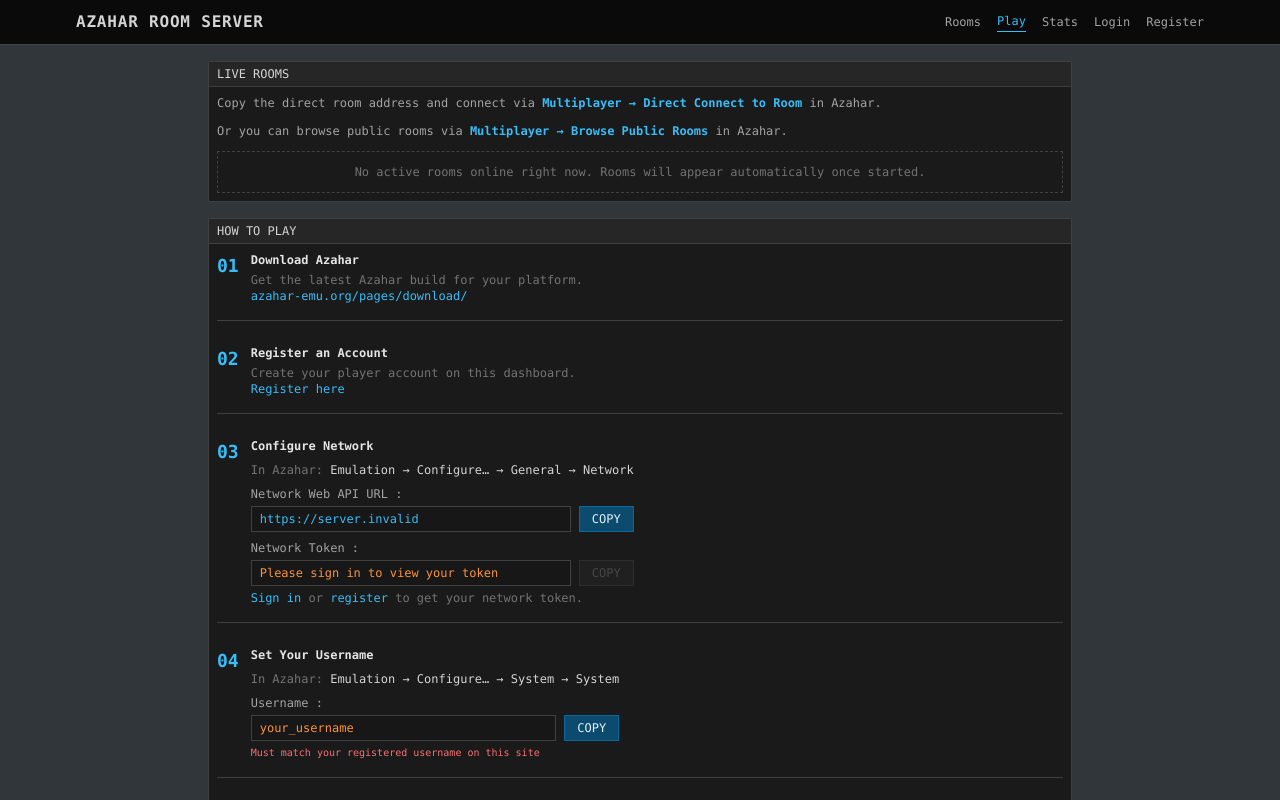
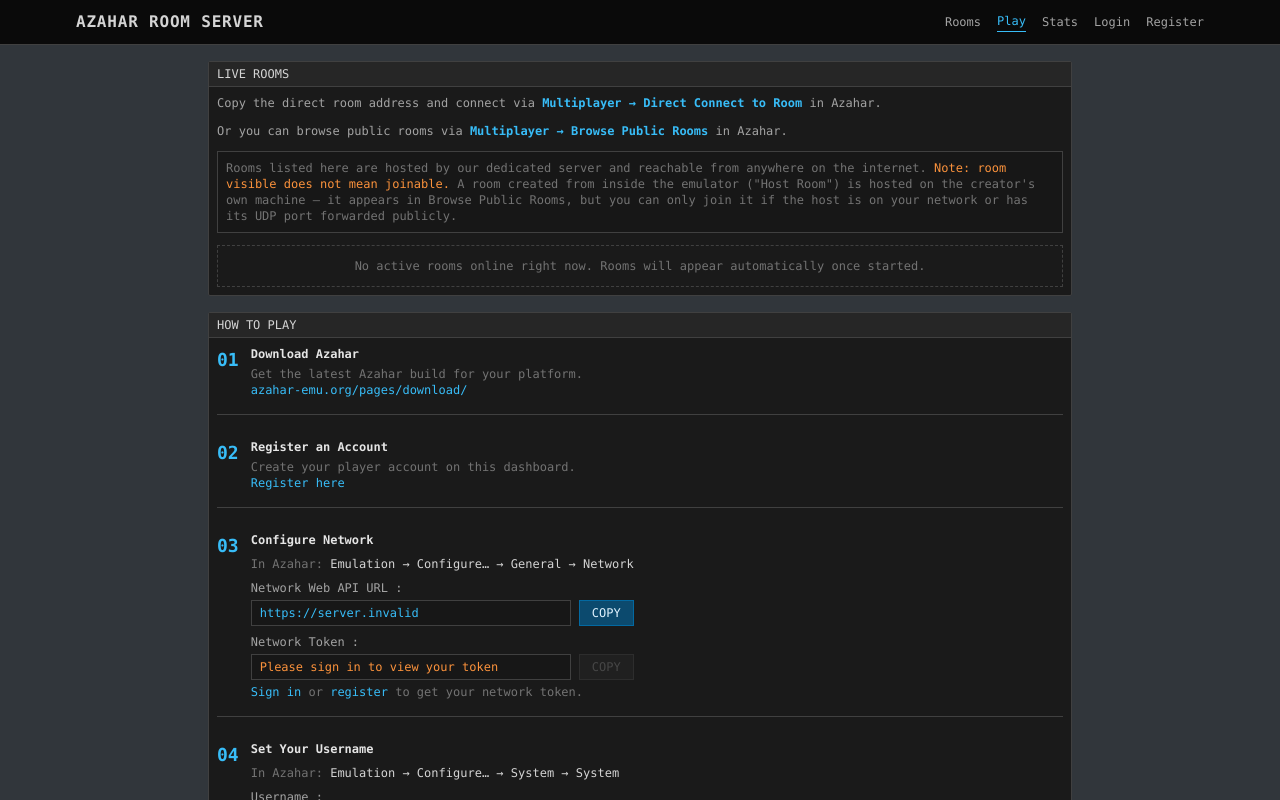
Before and after one commit to TheRinzler65/azahar-room-server, a React (Vite) app in the folder dashboard/: page /play in a window 1280 px wide. Shown: the top 800 px of the page. Built offline with nearby package versions, Linux system fonts and the light colour scheme; no server answers.

Commit message:
docs: explain room hosting types (P2P vs dedicated) in README and /play

```diff
--- a/dashboard/src/pages/PlayPage.tsx
+++ b/dashboard/src/pages/PlayPage.tsx
@@ -96,6 +96,17 @@ export const PlayPage = () => {
               Multiplayer → Browse Public Rooms
             </span>{" "}
             in Azahar.
+          </div>
+          <div className="text-muted-500 bg-muted-900/60 border border-border p-2">
+            Rooms listed here are hosted by our dedicated server and reachable
+            from anywhere on the internet.{" "}
+            <span className="text-warning-400">
+              Note: room visible does not mean joinable.
+            </span>{" "}
+            A room created from inside the emulator ("Host Room") is hosted on
+            the creator's own machine — it appears in Browse Public Rooms, but
+            you can only join it if the host is on your network or has its UDP
+            port forwarded publicly.
           </div>
 
           {loadingRooms ? (
```
Also changed, not shown: 1 other file (tests, documents, lock files or other folders).
